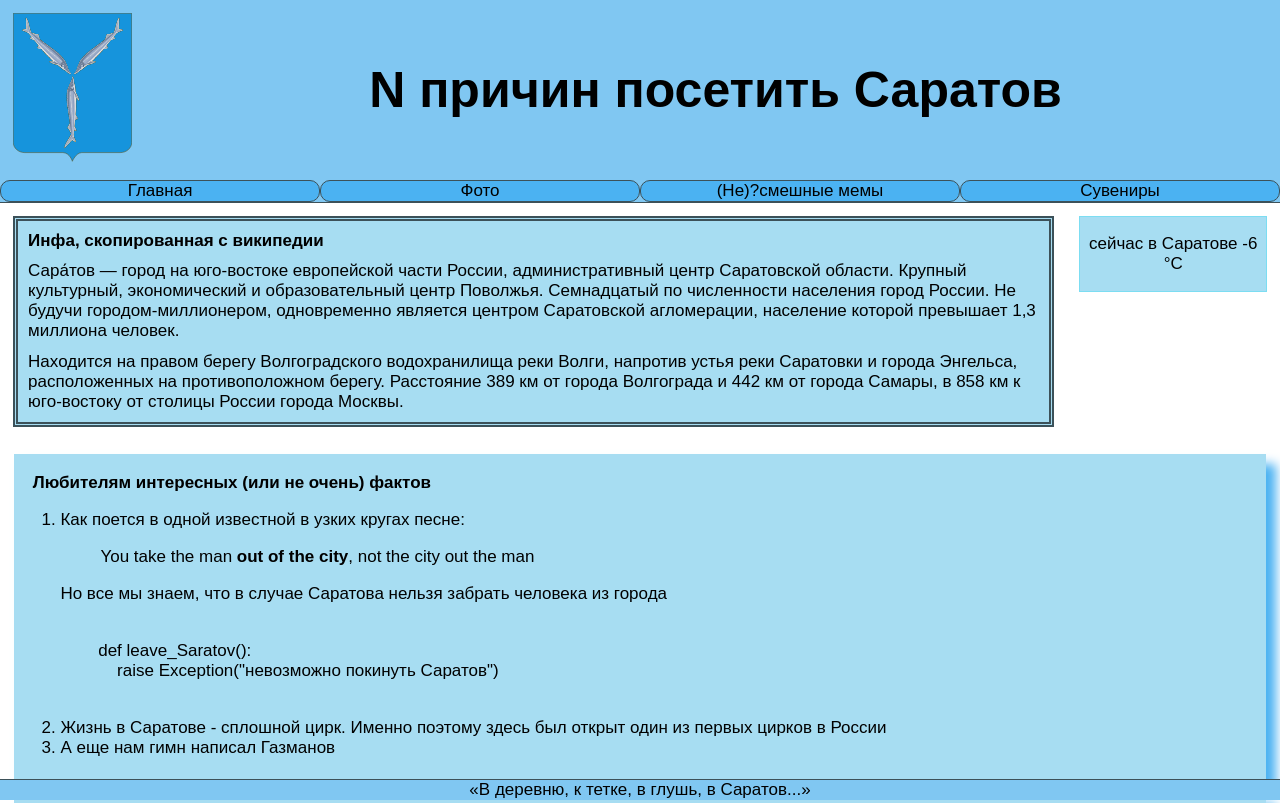
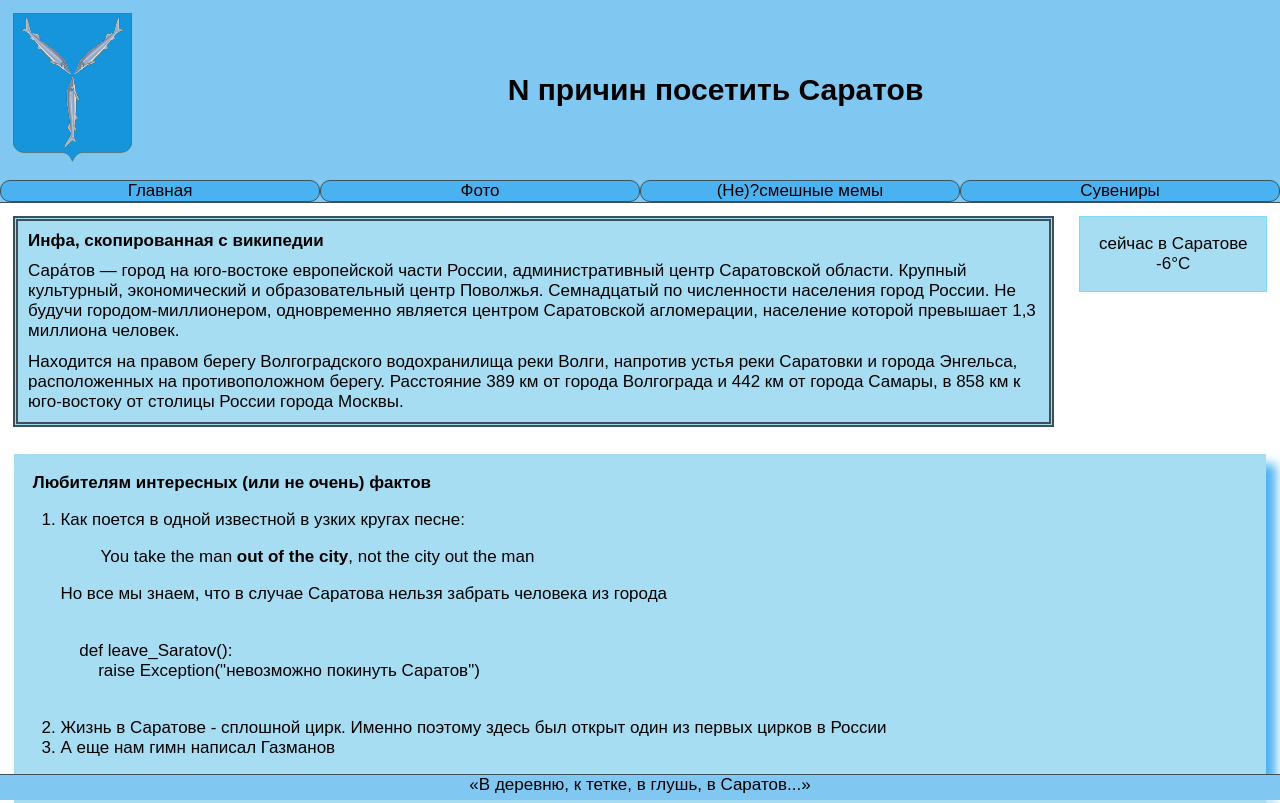
Before and after one commit to TerentevaDaria/web-labs, a plain HTML site: page index.html in a window 1280 px wide. Shown: the top 803 px of the page. Drawn offline with Linux system fonts and the light colour scheme.

Commit message:
lab3 fix

```diff
--- a/css/style.css
+++ b/css/style.css
@@ -6,7 +6,7 @@
 }
 
 .header h1 {
-    font-size: 50px;
+    font-size: 30px;
 }
 
 .main {
@@ -14,6 +14,13 @@
     flex-direction: column;
     align-items: center;
     flex-wrap: nowrap;
+}
+
+pre {
+    white-space: pre-wrap;
+    white-space: -moz-pre-wrap;
+    white-space: -o-pre-wrap;
+    word-wrap: break-word;
 }
 
 .title {
@@ -24,7 +31,7 @@
     flex-wrap: nowrap;
 }
 
-@media (max-width: 700px) {
+@media (max-width: 800px) {
     .menu {
         flex-direction: column;
     }
@@ -76,7 +83,7 @@
     flex-wrap: wrap;
 }
 
-@media (max-width: 700px) {
+@media (max-width: 800px) {
     .clue__weather {
         display: none;
     }
@@ -179,7 +186,7 @@
 
 .attractions-table__header {
     text-align: center;
-    font-size: 17px;
+    font-size: 3vh;
 }
 
 .attractions-table__cell {
@@ -195,7 +202,7 @@
     background-color: #4BB2F2;
 }
 
-@media (max-width: 700px) {
+@media (max-width: 800px) {
     .attractions-table__cell,
     .attractions-table__header {
         font-size: 10px;
@@ -204,7 +211,7 @@
 
 .footer {
     background-color: #80C7F2;
-    height: 20px;
+    height: 25px;
     border-top: thin solid #3C5159;
     position: fixed;
     bottom: 0;
--- a/index.html
+++ b/index.html
@@ -4,6 +4,7 @@
     <meta charset="UTF-8">
     <meta name="keywords" content="Саратов, поездка, путешествие, лучший город">
     <meta name="description" content="Саратов - лучший город для вашей следующей поездки. И вот вам на это n причин...">
+    <meta name="viewport" content="width=device-width, initial-scale=1">
     <title>n причин посетить Саратов</title>
     <link rel="stylesheet" href="./css/style.css">
 <!--    <link rel="stylesheet" href="outline-prototype-safe.css">-->
@@ -33,7 +34,7 @@
             <p class="general-info__text">Находится на правом берегу Волгоградского водохранилища реки Волги, напротив устья реки Саратовки и города Энгельса, расположенных на противоположном берегу. Расстояние 389 км от города Волгограда и 442 км от города Самары, в 858 км к юго-востоку от столицы России города Москвы.</p>
         </article>
         <aside class="clue__weather">
-            <p>сейчас в Саратове -6 °C</p>
+            <p>сейчас в Саратове -6°C</p>
         </aside>
     </div>
     <div class="reasons">
@@ -46,8 +47,8 @@
                     </blockquote>
                 <p>Но все мы знаем, что в случае Саратова нельзя забрать человека из города</p>
                     <pre class="reason__code"><code>
-        def leave_Saratov():
-            raise Exception("невозможно покинуть Саратов")
+    def leave_Saratov():
+        raise Exception("невозможно покинуть Саратов")
                     </code></pre>
 
                 </li>
@@ -90,7 +91,7 @@
                 <thead>
                     <tr class="attractions-table__row">
                         <th class="attractions-table__header">Фоточка</th>
-                        <th class="attractions-table__header">Достопримечательность</th>
+                        <th class="attractions-table__header">Название</th>
                         <th class="attractions-table__header">Адрес</th>
                     </tr>
                 </thead>
```
